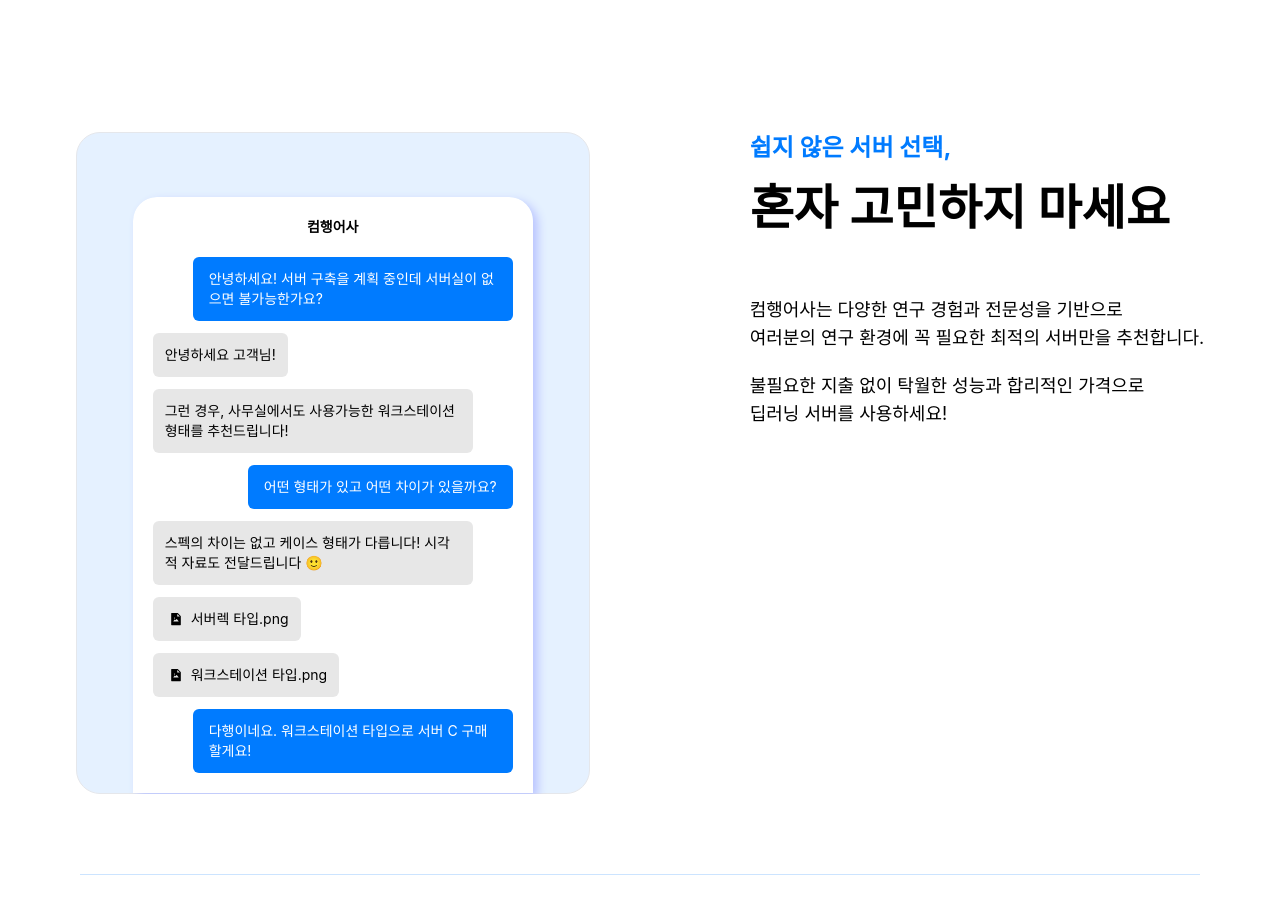
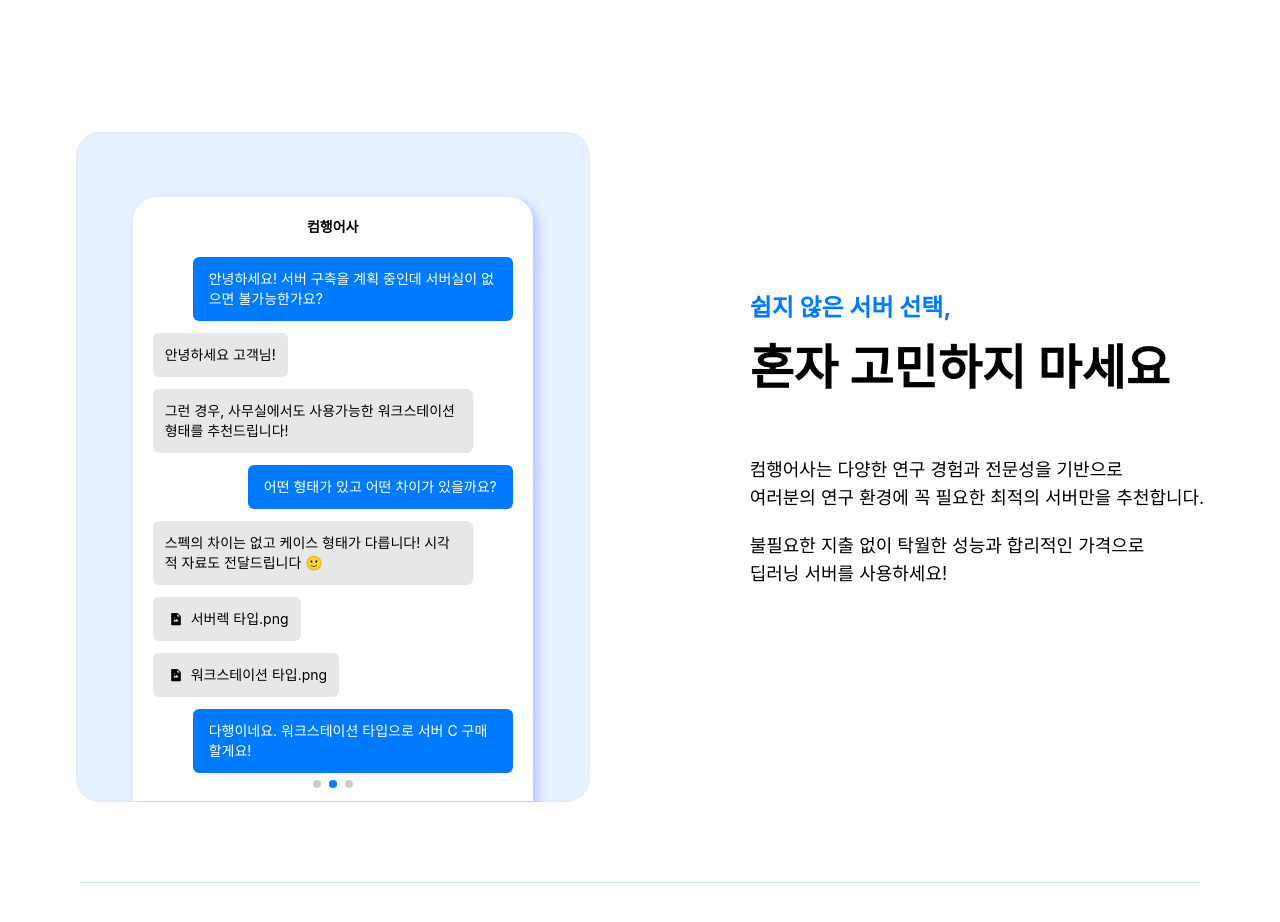
Before and after one commit to Team-Daju/Comhaengosa-WEB, a React (Create React App) app: page / in a window 1280 px wide. Shown: the part 800-1722 px from the top of the page. Built offline with nearby package versions, Linux system fonts and the light colour scheme; a web font is replaced by a local one.

Commit message:
[FE-16] Fix 슬라이더 navigation

```diff
--- a/src/components/DontWorry.js
+++ b/src/components/DontWorry.js
@@ -1,10 +1,11 @@
-import { AnimatePresence, motion } from 'framer-motion';
 import React, { useEffect, useState } from 'react';
 import tw from "tailwind-styled-components";
 import 'swiper/css';
 import 'swiper/css/pagination';
+import 'swiper/css/navigation';
+import "./button.css"
 import { Swiper, SwiperSlide } from 'swiper/react';
-import { Pagination, EffectCoverflow, Autoplay } from 'swiper/modules';
+import { Pagination, Navigation, Autoplay } from 'swiper/modules';
 import { BsFileEarmarkPdf } from "react-icons/bs"
 import { AiFillFileImage } from "react-icons/ai"
 
@@ -149,8 +150,11 @@ const DontWorry = () => {
 
     return (
         <div className='px-3 pt-24 overflow-x-hidden justify-center flex flex-col-reverse lg:space-x-20 xl:space-x-40 lg:flex lg:flex-row' >
-            <div className='md:mx-40 lg:mx-0 px-5 pt-8 lg:px-14 lg:pt-16 bg-primaryColor bg-opacity-10 rounded-3xl relative border flex text-xs lg:text-sm'>
+            <div className='sm:mx-40 lg:mx-0 px-5 pt-8 lg:px-14 lg:pt-16 bg-primaryColor bg-opacity-10 rounded-3xl relative border flex text-xs lg:text-sm'>
                 <Swiper
+                    pagination={{
+                        clickable: true,
+                    }}
                     slidesPerView={1}
                     spaceBetween={100}
                     grabCursor={true}
@@ -160,13 +164,13 @@ const DontWorry = () => {
                     }}
                     modules={[Pagination, Autoplay]}
                     loop={true}
-                    className='w-[400px] absolute rounded-t-3xl flex-1 bottom-0 shadow-[5px_4px_10px_0px_rgb(186,196,255)]'
+                    className=' w-[400px] rounded-t-3xl flex-1 shadow-[5px_4px_10px_0px_rgb(186,196,255)]'
                 >
                     {chattings
                         .map((chatting, i) => (
                             <SwiperSlide
                                 key={i}
-                                className='bg-white p-5 rounded-t-3xl '>
+                                className='w-[400px] bg-white p-5 pb-7 rounded-t-3xl '>
 
                                 <div className='flex justify-center font-bold pb-5'>
                                     컴행어사
@@ -190,7 +194,7 @@ const DontWorry = () => {
                         ))}
                 </Swiper>
             </div>
-            <div className='mb-20 text-center lg:text-left  ' >
+            <div className='md:mt-40 mb-20 text-center lg:text-left  ' >
                 <div className='text-primaryColor font-bold text-2xl'>
                     쉽지 않은 서버 선택,
                 </div>
--- a/src/components/Main.js
+++ b/src/components/Main.js
@@ -11,7 +11,7 @@ const Main = () => {
                     </span>
                     인가?
                 </div>
-                <div className="py-10 space-y-5 text-black text-sm md:text-lg">
+                <div className="py-10 space-y-5 text-black text-sm sm:text-lg">
                     <div>
                         컴행어사는 카이스트 출신
                         <br className="lg:hidden" /> 인공지능 분야 연구자들이
--- /dev/null
+++ b/src/components/button.css
@@ -0,0 +1,10 @@
+.swiper-button-next {
+    position: absolute;
+    right: -10px;
+    z-index: 100;
+}
+
+.swiper-button-prev {
+    position: absolute;
+    left: -10px
+}
```
